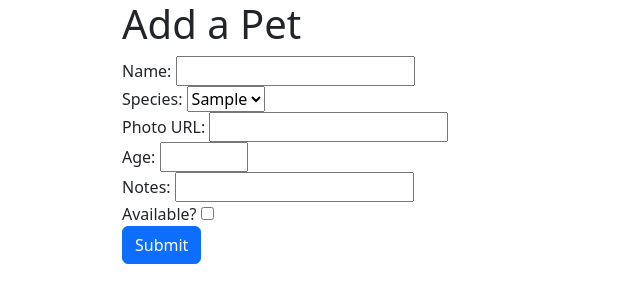
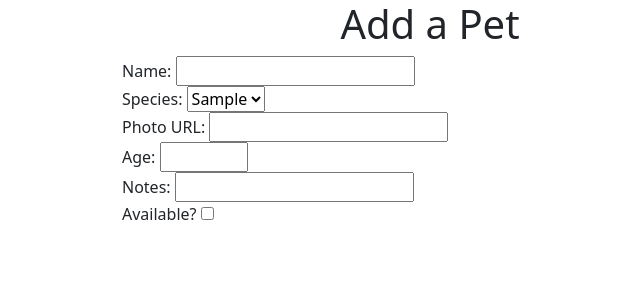
Before and after one commit to cookm353/PetAdoption, a Flask app: page /add in a window 1280 px wide. Shown: the top 303 px of the page, without its empty margins (210-850 px from the left). Run offline with Flask 2, Linux system fonts and the light colour scheme; tables that the repository leaves empty hold one stand-in row (values such as "Sample post").

Commit message:
made template more flexible

```diff
--- a/templates/form.html
+++ b/templates/form.html
@@ -1,15 +1,15 @@
 {% extends 'base.html' %}
 
 {% block content %}
+{% block otherContent %}{% endblock %}
 <div class="col-md-6 container justify-content-center">
-    <h1>{% block formTitle %}{% endblock %}</h1>
-    <form action="/add" method="POST">
+    <h1 class="text-center">{% block formTitle %}{% endblock %}</h1>
+    <form method="POST">
 
-    {% block formFields %}
+    {% block formFields %}{% endblock %}
 
-    {% endblock %}
+    {% block formBttn %}{% endblock %}
 
-    <button class="btn btn-primary">Submit</button>
     </form>
 </div>
 {% endblock content %}
```
